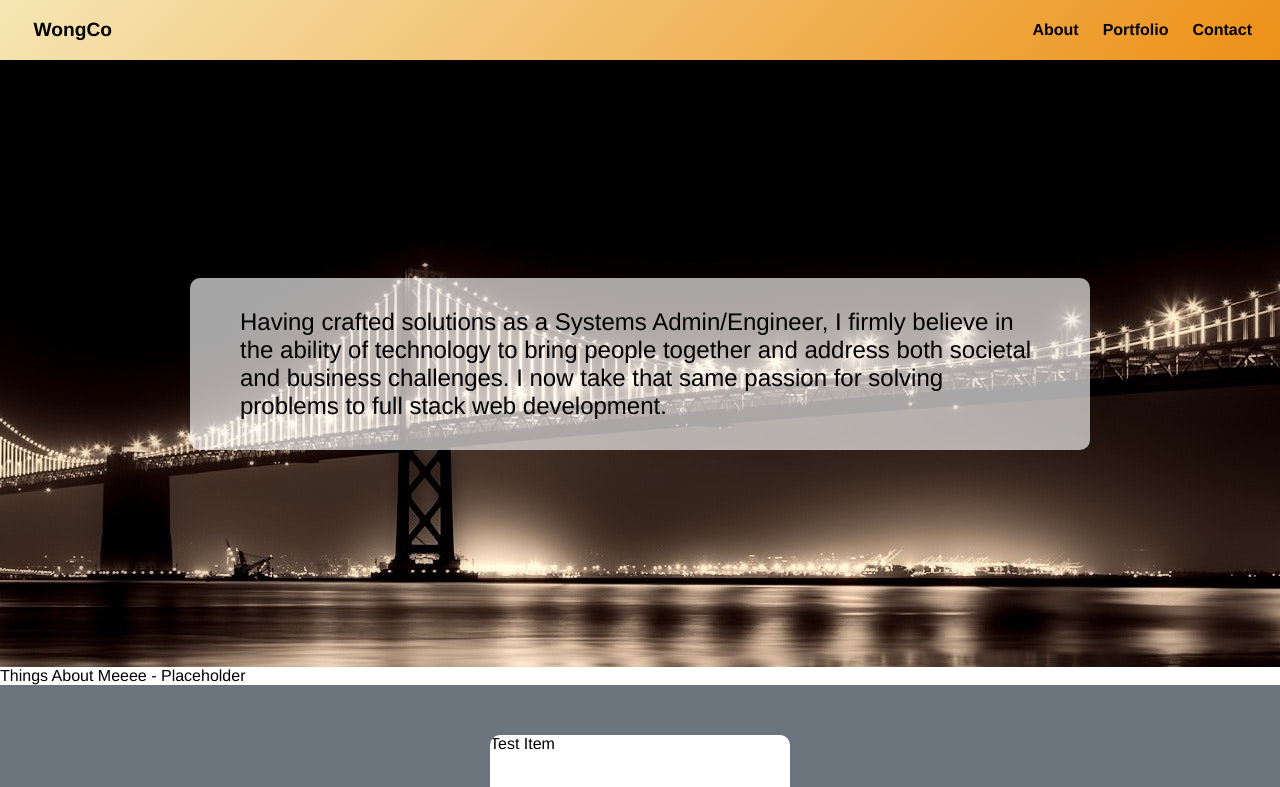
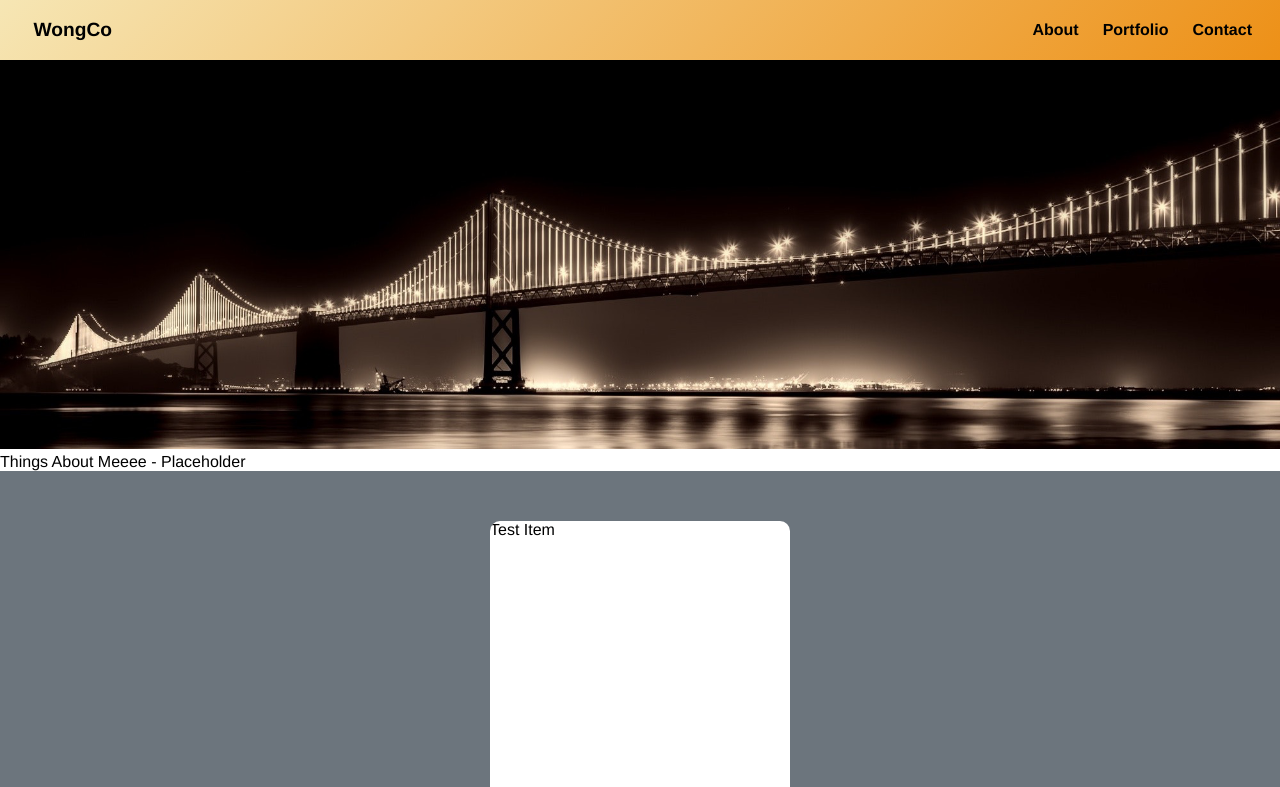
Before and after one commit to wongco/wongcofood-react, a React (Create React App) app: page / in a window 1280 px wide. Shown: the top 787 px of the page. Built offline with nearby package versions, Linux system fonts and the light colour scheme.

Commit message:
Update banner to use self sizing image

```diff
--- a/src/Components/Organisms/Banner.js
+++ b/src/Components/Organisms/Banner.js
@@ -2,43 +2,45 @@ import React, { Component } from 'react';
 import bannerImage from '../../pics/baybridge_banner.png';
 import styled from 'styled-components';
 
-const StyledBanner = styled.section`
-  display: flex;
-  justify-content: space-around;
-  align-items: center;
-  font-weight: 600px;
-  color: white;
+// const StyledBanner = styled.section`
+//   display: flex;
+//   justify-content: space-around;
+//   align-items: center;
+//   font-weight: 600px;
+//   color: white;
+//   height: 100%;
+//   width: 100%;
+//   object-fit: contain;
+//   background-image: url(${bannerImage});
+//   background-repeat: no-repeat;
+//   background-position: center;
+//   background-color: black;
+//   object-fit: contain;
+//   height: 607px;
+// `;
+
+// const BannerQuoteContainer = styled.div`
+//   font-size: 150%;
+//   font-weight: 400;
+//   color: black;
+//   background-color: rgba(255, 255, 255, 0.65);
+//   padding: 30px 50px;
+//   border-radius: 10px;
+//   min-width: 200px;
+//   max-width: 800px;
+// `;
+
+const StyledImg = styled.img`
+  height: 100%;
   width: 100%;
-  background-image: url(${bannerImage});
-  background-repeat: no-repeat;
-  background-position: center;
-  background-color: black;
-  /* object-fit: contain; */
-  height: 607px;
+  object-fit: contain;
 `;
-
-const BannerQuoteContainer = styled.div`
-  font-size: 150%;
-  font-weight: 400;
-  color: black;
-  background-color: rgba(255, 255, 255, 0.65);
-  padding: 30px 50px;
-  border-radius: 10px;
-  min-width: 200px;
-  max-width: 800px;
-`;
-
 class Banner extends Component {
   render() {
     return (
-      <StyledBanner id="home">
-        <BannerQuoteContainer>
-          Having crafted solutions as a Systems Admin/Engineer, I firmly believe
-          in the ability of technology to bring people together and address both
-          societal and business challenges. I now take that same passion for
-          solving problems to full stack web development.
-        </BannerQuoteContainer>
-      </StyledBanner>
+      <div id="home">
+        <StyledImg src={bannerImage} alt="banner-picture" />
+      </div>
     );
   }
 }
```
